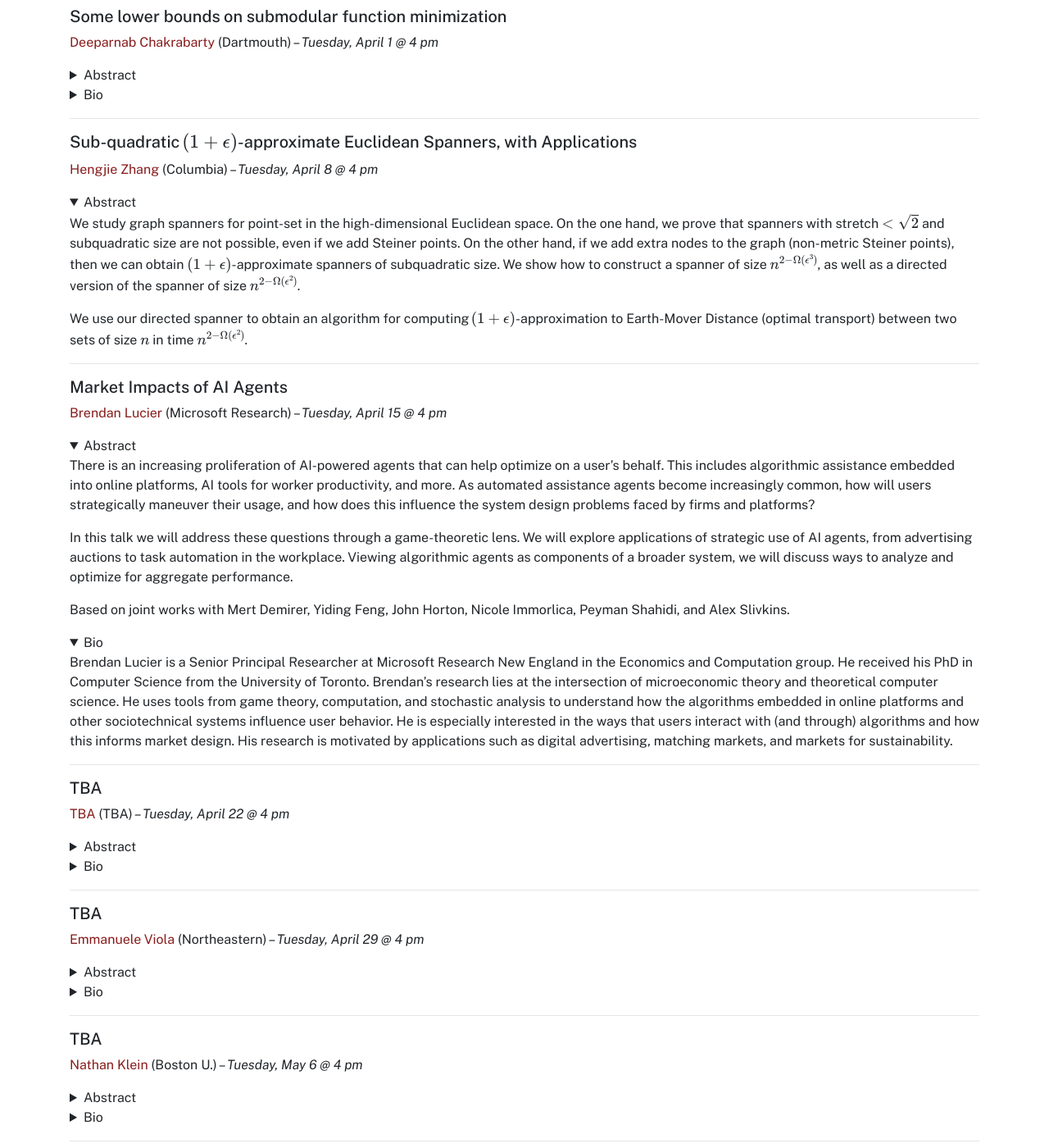
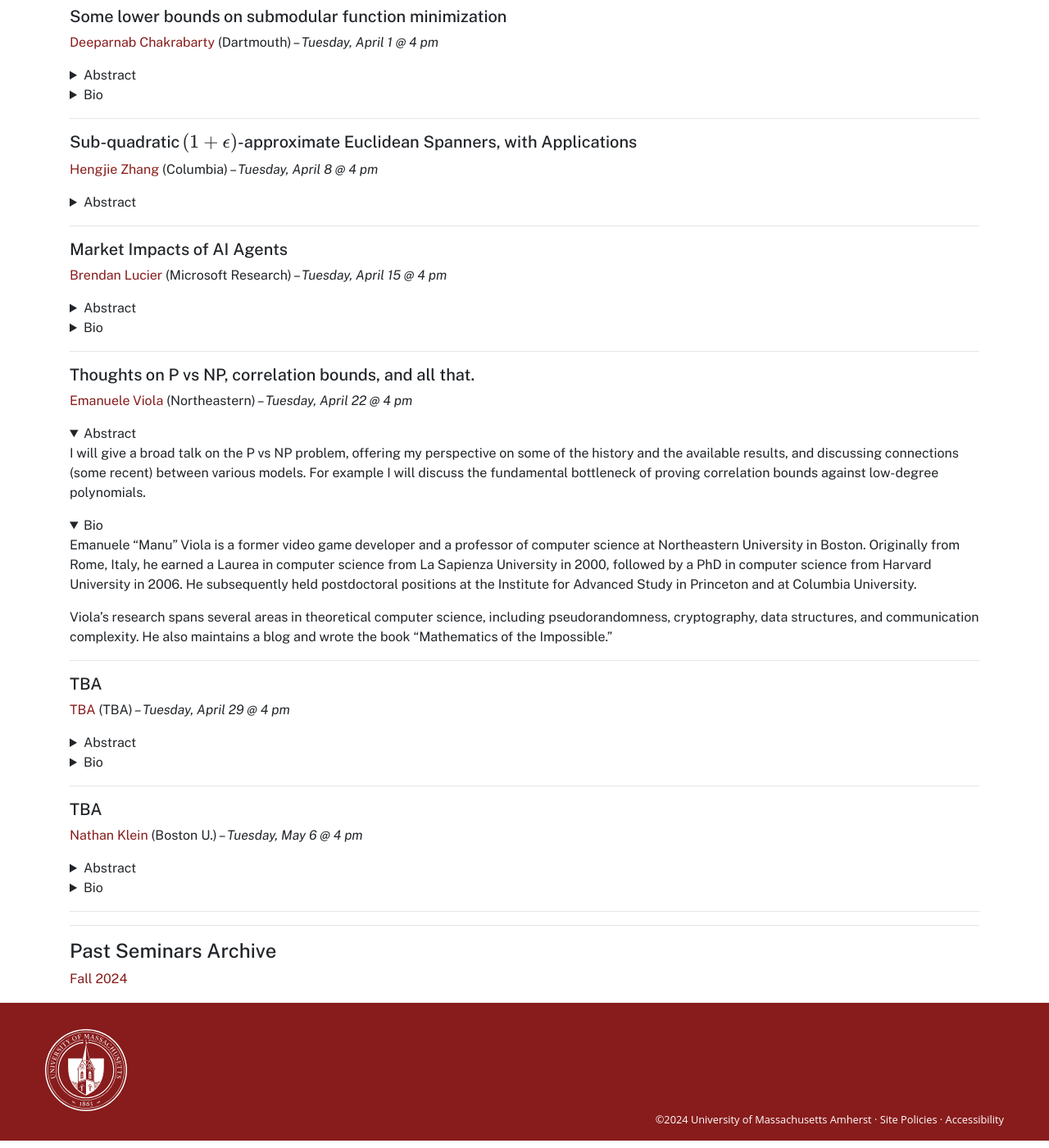
Before and after one commit to umass-theory/umass-theory.github.io, a Jekyll site: the page built from seminar.md, in a window 1280 px wide and 1400 px high, scrolled down 1761 px. Shown: the whole window at 82% size. Built offline with Jekyll 4.4.1, drawn with Linux system fonts in a browser that asks for light colours.

Commit message:
Update seminar.md

```diff
--- a/seminar.md
+++ b/seminar.md
@@ -192,7 +192,7 @@ Deeparnab Chakrabarty is an associate professor at Dartmouth. Prior to this he w
 ##### Sub-quadratic $$(1+\epsilon)$$-approximate Euclidean Spanners, with Applications
 
 [Hengjie Zhang](https://www.cs.columbia.edu/~zhj/) (Columbia) --  *Tuesday, April 8 @ 4 pm*
-<details markdown="1" open='1'>
+<details markdown="1">
 <summary>Abstract</summary>
 
 We study graph spanners for point-set in the high-dimensional Euclidean space. On the one hand, we prove that spanners with stretch $$<\sqrt{2}$$ and subquadratic size are not possible, even if we add Steiner points. On the other hand, if we add extra nodes to the graph (non-metric Steiner points), then we can obtain $$(1+\epsilon)$$-approximate spanners of subquadratic size. We show how to construct a spanner of size $$n^{2-\Omega(\epsilon^3)}$$, as well as a directed version of the spanner of size $$n^{2-\Omega(\epsilon^2)}$$.
@@ -206,7 +206,7 @@ We use our directed spanner to obtain an algorithm for computing $$(1+\epsilon)$
 ##### Market Impacts of AI Agents
 
 [Brendan Lucier](https://www.microsoft.com/en-us/research/people/brlucier/) (Microsoft Research) --  *Tuesday, April 15 @ 4 pm*
-<details markdown="1" open='1'>
+<details markdown="1">
 <summary>Abstract</summary>
 
 There is an increasing proliferation of AI-powered agents that can help optimize on a user's behalf. This includes algorithmic assistance embedded into online platforms, AI tools for worker productivity, and more. As automated assistance agents become increasingly common, how will users strategically maneuver their usage, and how does this influence the system design problems faced by firms and platforms?
@@ -216,7 +216,7 @@ In this talk we will address these questions through a game-theoretic lens. We w
 Based on joint works with Mert Demirer, Yiding Feng, John Horton, Nicole Immorlica, Peyman Shahidi, and Alex Slivkins.
 
 </details>
-<details markdown="1" open='1'>
+<details markdown="1">
 <summary>Bio</summary>
 
 Brendan Lucier is a Senior Principal Researcher at Microsoft Research New England in the Economics and Computation group. He received his PhD in Computer Science from the University of Toronto. Brendan’s research lies at the intersection of microeconomic theory and theoretical computer science. He uses tools from game theory, computation, and stochastic analysis to understand how the algorithms embedded in online platforms and other sociotechnical systems influence user behavior. He is especially interested in the ways that users interact with (and through) algorithms and how this informs market design. His research is motivated by applications such as digital advertising, matching markets, and markets for sustainability.
@@ -225,19 +225,33 @@ Brendan Lucier is a Senior Principal Researcher at Microsoft Research New Englan
 
 <hr>
 
-##### TBA
+##### Thoughts on P vs NP, correlation bounds, and all that.
 
-[TBA](TBA) (TBA) --  *Tuesday, April 22 @ 4 pm*
-<details markdown="1">
+[Emanuele Viola](https://www.khoury.northeastern.edu/home/viola/) (Northeastern) --  *Tuesday, April 22 @ 4 pm*
+<details markdown="1" open='1'>
 <summary>Abstract</summary>
 
-Abstract TBA
+I will give a broad talk on the P vs NP problem, offering my
+perspective on some of the history and the available results, and
+discussing connections (some recent) between various models.  For
+example I will discuss the fundamental bottleneck of proving correlation
+bounds against low-degree polynomials.
 
 </details>
-<details markdown="1">
+<details markdown="1" open='1'>
 <summary>Bio</summary>
 
-Bio TBA
+Emanuele "Manu" Viola is a former video game developer and a professor
+of computer science at Northeastern University in Boston. Originally
+from Rome, Italy, he earned a Laurea in computer science from La
+Sapienza University in 2000, followed by a PhD in computer science from
+Harvard University in 2006. He subsequently held postdoctoral positions
+at the Institute for Advanced Study in Princeton and at Columbia University.
+
+Viola's research spans several areas in theoretical computer science,
+including pseudorandomness, cryptography, data structures, and
+communication complexity. He also maintains a blog and wrote the book
+"Mathematics of the Impossible."
 
 </details>
 
@@ -245,7 +259,7 @@ Bio TBA
 
 ##### TBA
 
-[Emmanuele Viola](https://www.khoury.northeastern.edu/home/viola/) (Northeastern) --  *Tuesday, April 29 @ 4 pm*
+[TBA](TBA) (TBA) --  *Tuesday, April 29 @ 4 pm*
 <details markdown="1">
 <summary>Abstract</summary>
 
```
